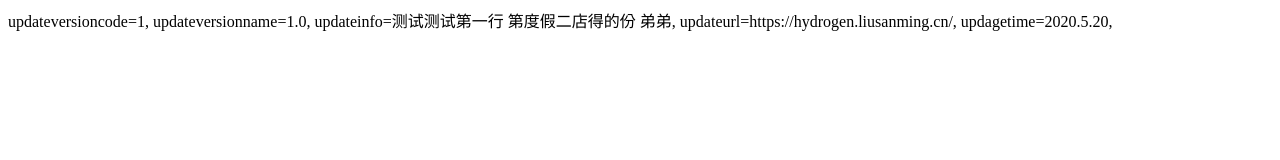
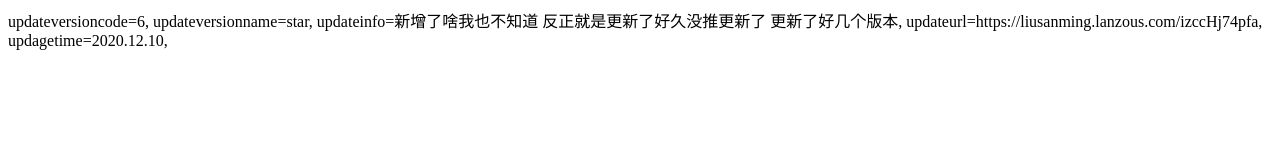
Before and after one commit to ouyangyanhuo/API, a plain HTML site: page Liusanming/Update.html in a window 1280 px wide. Drawn offline with Linux system fonts and the light colour scheme.

Commit message:
推送更新

```diff
--- a/Liusanming/Update.html
+++ b/Liusanming/Update.html
@@ -6,12 +6,11 @@
 		<meta name="viewport" content="width=device-width, initial-scale=1, user-scalable=no" />
 	</head>
 <body>
-updateversioncode=1,
-updateversionname=1.0,
-updateinfo=测试测试第一行
-
-第度假二店得的份
-弟弟,
-updateurl=https://hydrogen.liusanming.cn/,
-updagetime=2020.5.20,
+updateversioncode=6,
+updateversionname=star,
+updateinfo=新增了啥我也不知道
+反正就是更新了好久没推更新了
+更新了好几个版本,
+updateurl=https://liusanming.lanzous.com/izccHj74pfa,
+updagetime=2020.12.10,
 </body>
```
